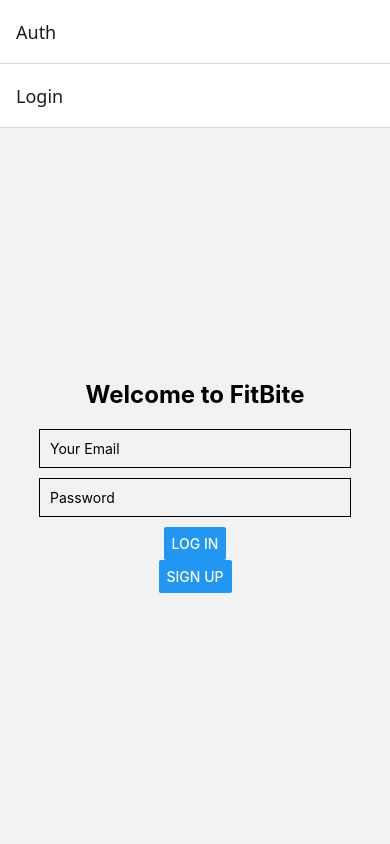
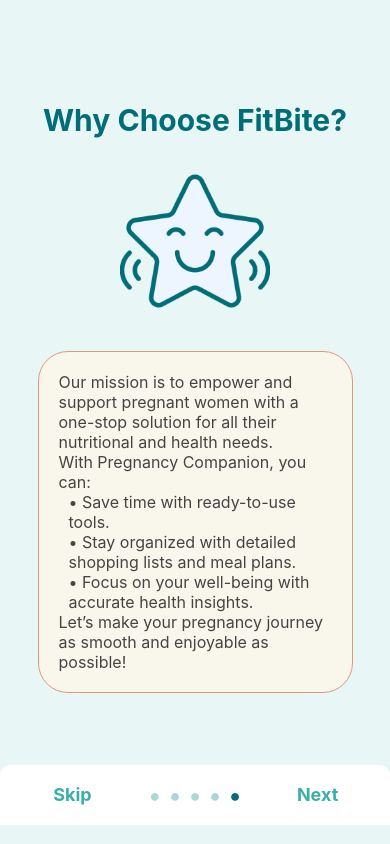
Before and after one commit to maram-ouni/fitbite1, a React Native app: screen /OnboardingScreen5 in a window 390 px wide. Built offline with nearby package versions, Linux system fonts and the light colour scheme.

Commit message:
onboardingf

```diff
--- a/App.js
+++ b/App.js
@@ -1,35 +1,15 @@
 import React, { useEffect, useState } from 'react';
 import { NavigationContainer } from '@react-navigation/native';
 import Navigation from './navigation/Navigation';
-import AsyncStorage from '@react-native-async-storage/async-storage';
-import OnboardingScreen from './screens/onboarding/OnboardingScreen';
 import { Text } from 'react-native';
 
 export default function App() {
-  const [isFirstLaunch, setIsFirstLaunch] = useState(null);  // Initially null for the first check
-  const [loading, setLoading] = useState(true);  // Loading state to indicate the async check is happening
+  const [isFirstLaunch, setIsFirstLaunch] = useState(true);  // Always true as we don't need first launch logic anymore
+  const [loading, setLoading] = useState(false);  // No need for async loading
 
   useEffect(() => {
-    const checkFirstLaunch = async () => {
-      try {
-        const firstLaunch = await AsyncStorage.getItem('hasLaunched');
-        console.log("First Launch Check:", firstLaunch); // Log the result
-        if (firstLaunch === null) {
-          // First launch: set the state to true and store it in AsyncStorage
-          setIsFirstLaunch(true);
-          await AsyncStorage.setItem('hasLaunched', 'true');
-        } else {
-          // Not the first launch: set the state to false
-          setIsFirstLaunch(false);
-        }
-      } catch (error) {
-        console.error('Error checking first launch:', error);
-      } finally {
-        setLoading(false);  // Once check is done, set loading to false
-      }
-    };
-
-    checkFirstLaunch();
+    // Just simulate that onboarding is shown once, then you can switch to main navigation
+    setLoading(false);  // No async check needed
   }, []);
 
   // If loading, show a loading indicator or placeholder
@@ -37,14 +17,10 @@
     return <Text>Loading...</Text>;  // Or any other loading indicator you prefer
   }
 
-  // After loading is complete, decide which screen to show
   return (
     <NavigationContainer>
-      {isFirstLaunch === false ? (
-        <OnboardingScreen />  // Show Onboarding if it's the first launch
-      ) : (
-        <Navigation />  // Show the main navigation if not the first launch
-      )}
+      {/* Always show Onboarding once */}
+      <Navigation isFirstLaunch={isFirstLaunch} />
     </NavigationContainer>
   );
 }
--- a/navigation/AuthStack.js
+++ b/navigation/AuthStack.js
@@ -7,7 +7,7 @@
 
 const AuthStackNavigator = () => {
     return (
-        <AuthStack.Navigator>
+        <AuthStack.Navigator initialRouteName="Login">
             {/* Ensure that each screen is inside a Screen component */}
             <AuthStack.Screen name="Login" component={LoginScreen} />
             <AuthStack.Screen name="SignUp" component={SignUpScreen} />
--- a/navigation/Navigation.js
+++ b/navigation/Navigation.js
@@ -1,17 +1,51 @@
-import React from 'react';
+import React, { useEffect, useState } from 'react';
 import { createNativeStackNavigator } from '@react-navigation/native-stack';
-import AuthStack from './AuthStack'; // Ensure this path is correct
+import AsyncStorage from '@react-native-async-storage/async-storage';
+import AuthStack from './AuthStack';
 import MainStack from './MainStack';
+import OnboardingStack from './OnboardingStack';
 
 const Stack = createNativeStackNavigator();
 
 const Navigation = () => {
-    return (
-        <Stack.Navigator initialRouteName="Auth">
-            <Stack.Screen name="Auth" component={AuthStack} />
-            <Stack.Screen name="Main" component={MainStack} />
-        </Stack.Navigator>
-    );
+  const [isFirstTime, setIsFirstTime] = useState(null);
+
+  useEffect(() => {
+    const checkFirstTime = async () => {
+      try {
+        const value = await AsyncStorage.getItem('hasSeenOnboarding');
+        if (value === null) {
+          // If the value is null, it means it's the first time opening the app
+          setIsFirstTime(true);
+        } else {
+          // If the value exists, onboarding has been completed
+          setIsFirstTime(false);
+        }
+      } catch (e) {
+        console.error('Error reading value from AsyncStorage', e);
+        setIsFirstTime(false); // Default to false if there is an error
+      }
+    };
+
+    checkFirstTime();
+  }, []);
+
+  if (isFirstTime === null) {
+    // Show a loading screen or nothing while checking AsyncStorage
+    return null;
+  }
+
+  return (
+    <Stack.Navigator initialRouteName={isFirstTime ? "Onboarding" : "Auth"}>
+      <Stack.Screen
+        name="Onboarding"
+        component={OnboardingStack}
+        options={{ headerShown: false }}
+      />
+      <Stack.Screen name="Auth" component={AuthStack} />
+      <Stack.Screen name="Main" component={MainStack} />
+    </Stack.Navigator>
+  );
 };
 
 export default Navigation;
--- /dev/null
+++ b/navigation/OnboardingStack.js
@@ -0,0 +1,43 @@
+import React from 'react';
+import { createNativeStackNavigator } from '@react-navigation/native-stack';
+import OnboardingScreen from '../screens/onboarding/OnboardingScreen'; // Mettez le chemin correct
+import OnboardingScreen2 from '../screens/onboarding/OnboardingScreen2'; // Assurez-vous que ce fichier existe
+import OnboardingScreen3 from '../screens/onboarding/OnboardingScreen3'; // Et ainsi de suite...
+import OnboardingScreen4 from '../screens/onboarding/OnboardingScreen4'; // Assurez-vous que ce fichier existe
+import OnboardingScreen5 from '../screens/onboarding/OnboardingScreen5'; // Et ainsi de suite...
+
+const Stack = createNativeStackNavigator();
+
+const OnboardingStack = () => {
+  return (
+    <Stack.Navigator initialRouteName="OnboardingScreen">
+      <Stack.Screen
+        name="OnboardingScreen"
+        component={OnboardingScreen}
+        options={{ headerShown: false }}
+      />
+      <Stack.Screen
+        name="OnboardingScreen2"
+        component={OnboardingScreen2}
+        options={{ headerShown: false }}
+      />
+      <Stack.Screen
+        name="OnboardingScreen3"
+        component={OnboardingScreen3}
+        options={{ headerShown: false }}
+      />
+      <Stack.Screen
+        name="OnboardingScreen4"
+        component={OnboardingScreen4}
+        options={{ headerShown: false }}
+      />
+      <Stack.Screen
+        name="OnboardingScreen5"
+        component={OnboardingScreen5}
+        options={{ headerShown: false }}
+      />
+    </Stack.Navigator>
+  );
+};
+
+export default OnboardingStack;
--- a/package.json
+++ b/package.json
@@ -13,8 +13,8 @@
     "@expo/vector-icons": "^14.0.2",
     "@react-native-async-storage/async-storage": "^2.1.0",
     "@react-navigation/bottom-tabs": "^7.0.7",
-    "@react-navigation/native": "^7.0.4",
-    "@react-navigation/native-stack": "^7.1.1",
+    "@react-navigation/native": "^7.0.6",
+    "@react-navigation/native-stack": "^7.1.7",
     "@react-navigation/stack": "^7.0.6",
     "expo": "~52.0.11",
     "expo-linear-gradient": "~14.0.1",
--- a/screens/onboarding/OnboardingScreen.js
+++ b/screens/onboarding/OnboardingScreen.js
@@ -4,11 +4,11 @@
 // Replace this with your actual logo path
 import logo from '../../assets/images/logo1.png'; // Assuming logo is in the assets folder
 
-const OnboardingScreen = () => {
+const OnboardingScreen = ({ navigation }) => {
   const handleSkip = () => {
     console.log("Onboarding Skipped");
     // Add your navigation logic here to move to the main app
-    navigation.navigate('HomeScreen');
+    navigation.navigate('Auth');
   };
 
   const handleDiscover = () => {
--- a/screens/onboarding/OnboardingScreen2.js
+++ b/screens/onboarding/OnboardingScreen2.js
@@ -4,11 +4,11 @@
 // Replace this with your actual logo path
 import logo from '../../assets/images/welcome2.png'; // Assuming logo is in the assets folder
 
-const OnboardingScreen2 = () => {
+const OnboardingScreen2 = ({ navigation }) => {
   const handleSkip = () => {
     console.log("Onboarding Skipped");
     // Add your navigation logic here to move to the main app
-    navigation.navigate('HomeScreen');
+    navigation.navigate('Auth');
   };
 
   const handleDiscover = () => {
--- a/screens/onboarding/OnboardingScreen3.js
+++ b/screens/onboarding/OnboardingScreen3.js
@@ -4,11 +4,11 @@
 // Replace this with your actual logo path
 import logo from '../../assets/images/BMI.png'; // Assuming logo is in the assets folder
 
-const OnboardingScreen3 = () => {
+const OnboardingScreen3 = ({ navigation }) => {
   const handleSkip = () => {
     console.log("Onboarding Skipped");
     // Add your navigation logic here to move to the main app
-    navigation.navigate('HomeScreen');
+    navigation.navigate('Auth');
   };
 
   const handleDiscover = () => {
--- a/screens/onboarding/OnboardingScreen4.js
+++ b/screens/onboarding/OnboardingScreen4.js
@@ -4,11 +4,11 @@
 // Replace this with your actual logo path
 import logo from '../../assets/images/book.png'; // Assuming logo is in the assets folder
 
-const OnboardingScreen4 = () => {
+const OnboardingScreen4 = ({ navigation }) => {
   const handleSkip = () => {
     console.log("Onboarding Skipped");
     // Add your navigation logic here to move to the main app
-    navigation.navigate('HomeScreen');
+    navigation.navigate('Auth');
   };
 
   const handleDiscover = () => {
--- a/screens/onboarding/OnboardingScreen5.js
+++ b/screens/onboarding/OnboardingScreen5.js
@@ -4,59 +4,65 @@
 // Replace this with your actual logo path
 import logo from '../../assets/images/satisfaction.png'; // Assuming logo is in the assets folder
 
-const OnboardingScreen5 = () => {
+const OnboardingScreen5 = ({ navigation }) => {
   const handleSkip = () => {
     console.log("Onboarding Skipped");
-    // Add your navigation logic here to move to the main app
+    navigation.navigate('Auth');
   };
 
   const handleDiscover = () => {
     console.log("Onboarding Completed");
-    // Add your navigation logic here to move to the main app
-    navigation.navigate('HomeScreen');
+    navigation.navigate('Auth');
   };
 
   return (
-    <View style={styles.container}> {/* Use View instead of ScrollView to control footer positioning */}
-    <ScrollView contentContainerStyle={[styles.content, { paddingTop: 50 }]}> {/* Ajout de paddingTop pour espacer les éléments vers le bas */}
+    <View style={styles.container}>
+      <ScrollView contentContainerStyle={[styles.content, { paddingTop: 50 }]}>
+        {/* Welcome Text */}
         <Text style={[styles.welcomeText, { fontWeight: 'bold' }]}>Why Choose FitBite?</Text>
-    <Image source={logo} style={[styles.logo, { marginTop: 8 }]} /> {/* Optionnel : ajoute un léger espacement au logo */}
 
-  {/* Yellow container for the description */}
-  <View style={[styles.descriptionContainer, { marginTop: 20 }]}> {/* Ajout de marginTop pour pousser vers le bas */}
+        {/* Logo Image */}
+        <Image source={logo} style={[styles.logo, { marginTop: 8 }]} />
+
+        {/* Description Container */}
+        <View style={[styles.descriptionContainer, { marginTop: 20 }]}>
           <Text style={styles.appDescription}>
             Our mission is to empower and support pregnant women with a one-stop solution for all their nutritional and health needs. {"\n"}
             With Pregnancy Companion, you can:
-      {"\n"}
-      <Text style={{ paddingLeft: 10 }}>• Save time with ready-to-use tools.</Text>
-      {"\n"}
-      <Text style={{ paddingLeft: 10 }}>• Stay organized with detailed shopping lists and meal plans.</Text>
-      {"\n"}
-      <Text style={{ paddingLeft: 10 }}>• Focus on your well-being with accurate health insights.</Text>
-      {"\n"}
+          </Text>
+
+          {/* List of Features */}
+          <View style={{ paddingLeft: 10 }}>
+            <Text style={styles.appDescription}>• Save time with ready-to-use tools.</Text>
+            <Text style={styles.appDescription}>• Stay organized with detailed shopping lists and meal plans.</Text>
+            <Text style={styles.appDescription}>• Focus on your well-being with accurate health insights.</Text>
+          </View>
+
+          {/* Final Line */}
+          <Text style={styles.appDescription}>
             Let’s make your pregnancy journey as smooth and enjoyable as possible!
           </Text>
         </View>
       </ScrollView>
 
-
-      {/* Footer container will always stick to the bottom */}
+      {/* Footer Container */}
       <View style={styles.footerContainer}>
         <View style={styles.buttonContainer}>
+          {/* Skip Button */}
           <TouchableOpacity onPress={handleSkip} style={styles.button}>
             <Text style={[styles.buttonText, { color: '#3aafa9' }]}>Skip</Text>
           </TouchableOpacity>
 
-          {/* Pagination (Dots) */}
+          {/* Pagination Dots */}
           <View style={styles.pagination}>
             <Text style={styles.paginationDot}>•</Text> {/* First dot matching welcome color */}
             <Text style={styles.paginationDot}>•</Text>
             <Text style={styles.paginationDot}>•</Text>
             <Text style={styles.paginationDot}>•</Text>
-            <Text style={[styles.paginationDot, { color: '#006D77' }]} >•</Text>
-
+            <Text style={[styles.paginationDot, { color: '#006D77' }]}>•</Text>
           </View>
 
+          {/* Next Button */}
           <TouchableOpacity onPress={handleDiscover} style={styles.button}>
             <Text style={[styles.buttonText, { color: '#3aafa9' }]}>Next</Text>
           </TouchableOpacity>
@@ -68,11 +74,11 @@
 
 const styles = StyleSheet.create({
   container: {
-    flex: 1, // This ensures the entire screen is used, allowing footer to stay at the bottom
+    flex: 1, // Ensures the entire screen is used, allowing footer to stay at the bottom
     backgroundColor: '#e8f6f6',
   },
   content: {
-    flexGrow: 1, // Allow scroll content to take as much space as it needs
+    flexGrow: 1, // Allows scroll content to take as much space as it needs
     justifyContent: 'center',
     alignItems: 'center',
     padding: 20,
@@ -110,13 +116,13 @@
     borderTopLeftRadius: 10,
     borderTopRightRadius: 10,
     marginTop: 'auto',
-    marginBottom: '5%'// Ensures footer is pushed to the bottom of the screen
+    marginBottom: '5%', // Ensures footer is pushed to the bottom of the screen
   },
   buttonContainer: {
     flexDirection: 'row',
     justifyContent: 'space-between',
     width: '100%',
-    alignItems: 'center', // Center vertically the buttons and dots
+    alignItems: 'center', // Centers buttons and dots vertically
   },
   button: {
     flex: 1,
@@ -129,7 +135,7 @@
   },
   pagination: {
     flexDirection: 'row',
-    alignItems: 'center', // This ensures that dots are vertically aligned with buttons
+    alignItems: 'center', // Ensures that dots are vertically aligned with buttons
   },
   paginationDot: {
     fontSize: 25,
```
Also changed, not shown: 1 other file (tests, documents, lock files or other folders). Lines whose indentation alone changed are shown as unchanged.
